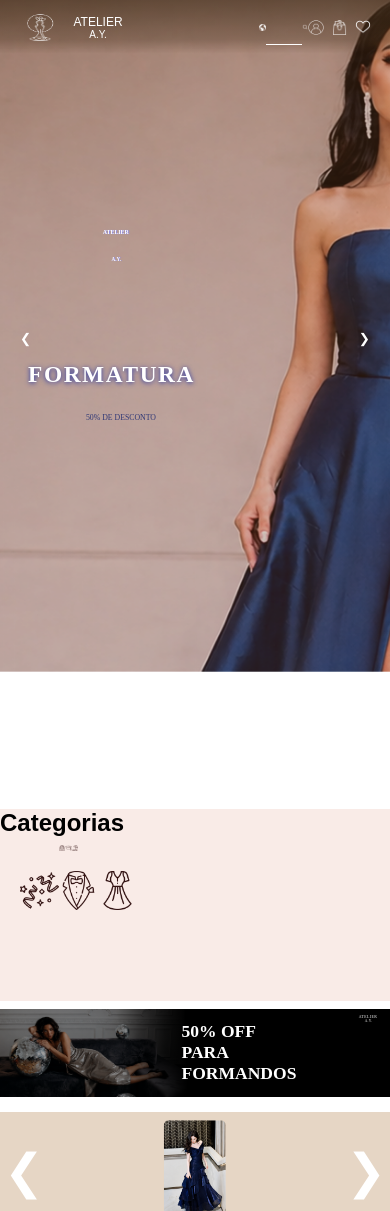
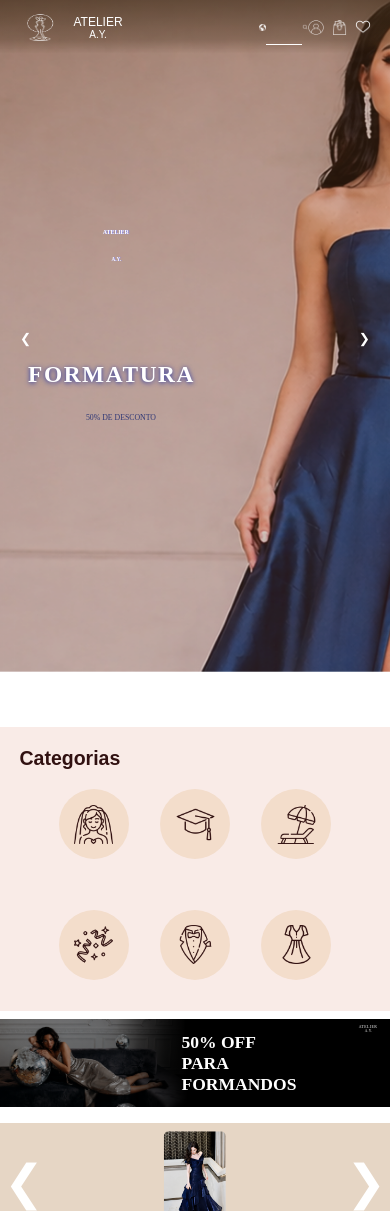
Before and after one commit to Atelier-A-Y/FrontEnd, a Vue app: page / in a window 390 px wide. Shown: the top 1211 px of the page. Built offline with nearby package versions, Linux system fonts and the light colour scheme; a web font is replaced by a local one.

Commit message:
Feat: ajustes nos botões da home #35

```diff
--- a/dev-dist/sw.js
+++ b/dev-dist/sw.js
@@ -82,7 +82,7 @@ define(['./workbox-5a5d9309'], (function (workbox) { 'use strict';
     "revision": "3ca0b8505b4bec776b69afdba2768812"
   }, {
     "url": "index.html",
-    "revision": "0.im7a1modr6c"
+    "revision": "0.l7k7nadogkk"
   }], {});
   workbox.cleanupOutdatedCaches();
   workbox.registerRoute(new workbox.NavigationRoute(workbox.createHandlerBoundToURL("index.html"), {
--- a/src/components/HomeComponent.vue
+++ b/src/components/HomeComponent.vue
@@ -121,6 +121,10 @@ main{
 
 
 @media (max-width: 600px){
+  main{
+    margin-top: -30vw;
+  }
+
   .bnt-g-desktop{
     display: none;
   }
@@ -128,21 +132,46 @@ main{
   .bnt-g-mobile{
     display: block;
     background-color: #F9EBE7;
+    padding-bottom: 8vw;
   }
 
-  .bnt-pequenos{
-    width: 40vw;
-    height: 40vw;
+  .bnt-g-mobile h1{
+    font-size: 5vw;
+    margin-left: 5vw;
+    padding-top: 5vw;
+    color: #311111;
   }
 
-  .bnt-superiores{
-    display: flex;
-    margin: 2vw 20vw 2vw 15vw;
-  }
+  .bnt-pequenos {
+        display: flex;
+        flex-direction: column;
+        gap: 8vw;
+    }
 
-  .bnt-inferiores{
-    display: flex;
-    margin: 5vw;
-  }
+    .bnt-superiores,
+    .bnt-inferiores {
+        display: flex;
+        justify-content: center;
+        margin: 5vw 0 0 0;
+        padding: 0;
+        gap: 8vw;
+    }
+
+    .bnt-g-mobile a {
+        width: 18vw;
+        height: 18vw;
+        border-radius: 50%;
+        background-color: #F3DDCB;
+        display: flex;
+        align-items: center;
+        justify-content: center;
+        padding: 0;
+    }
+
+    .bnt-g-mobile img {
+        width: 10vw;
+        height: 10vw;
+        object-fit: contain;
+    }
 }
 </style>
```
